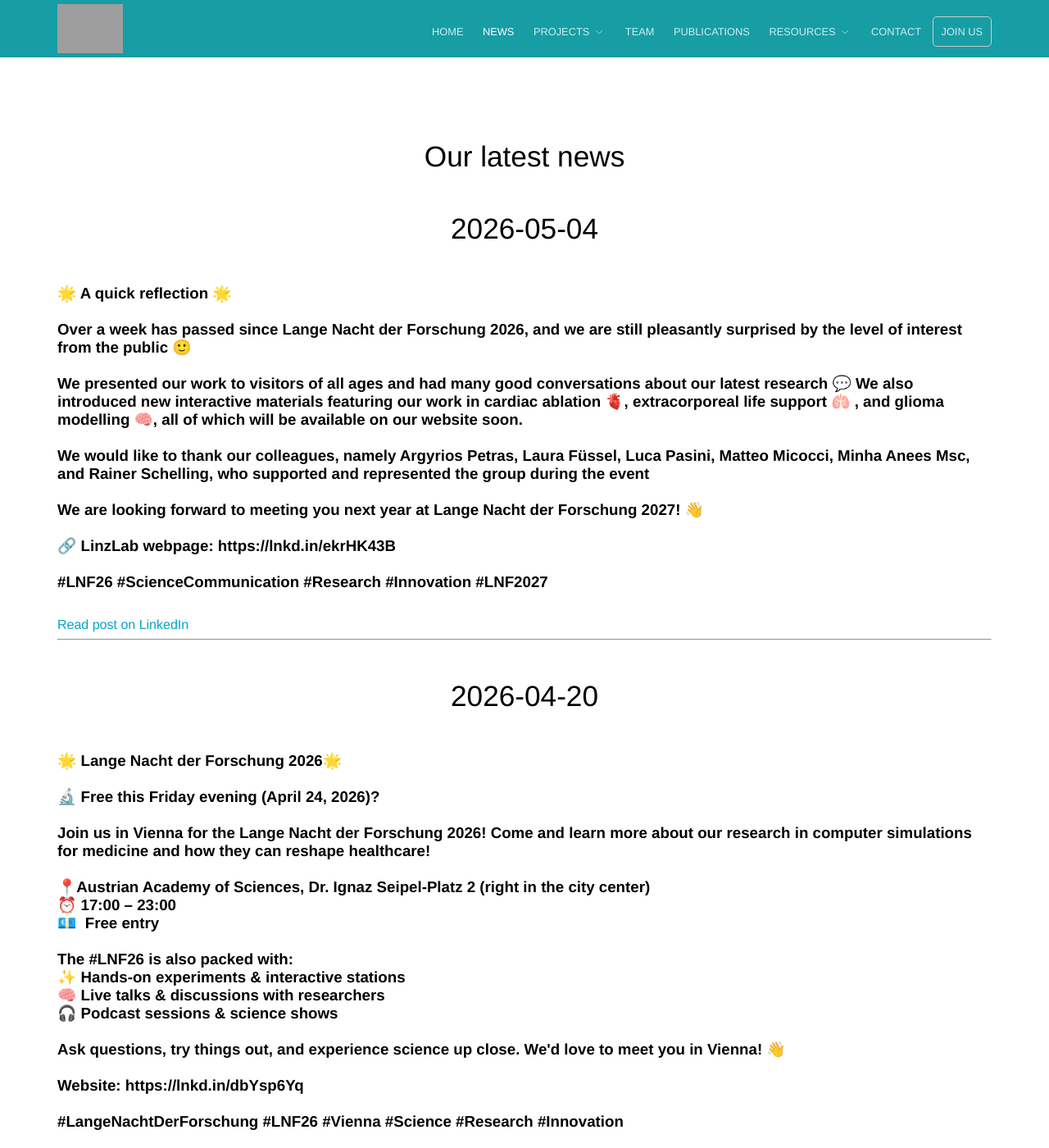
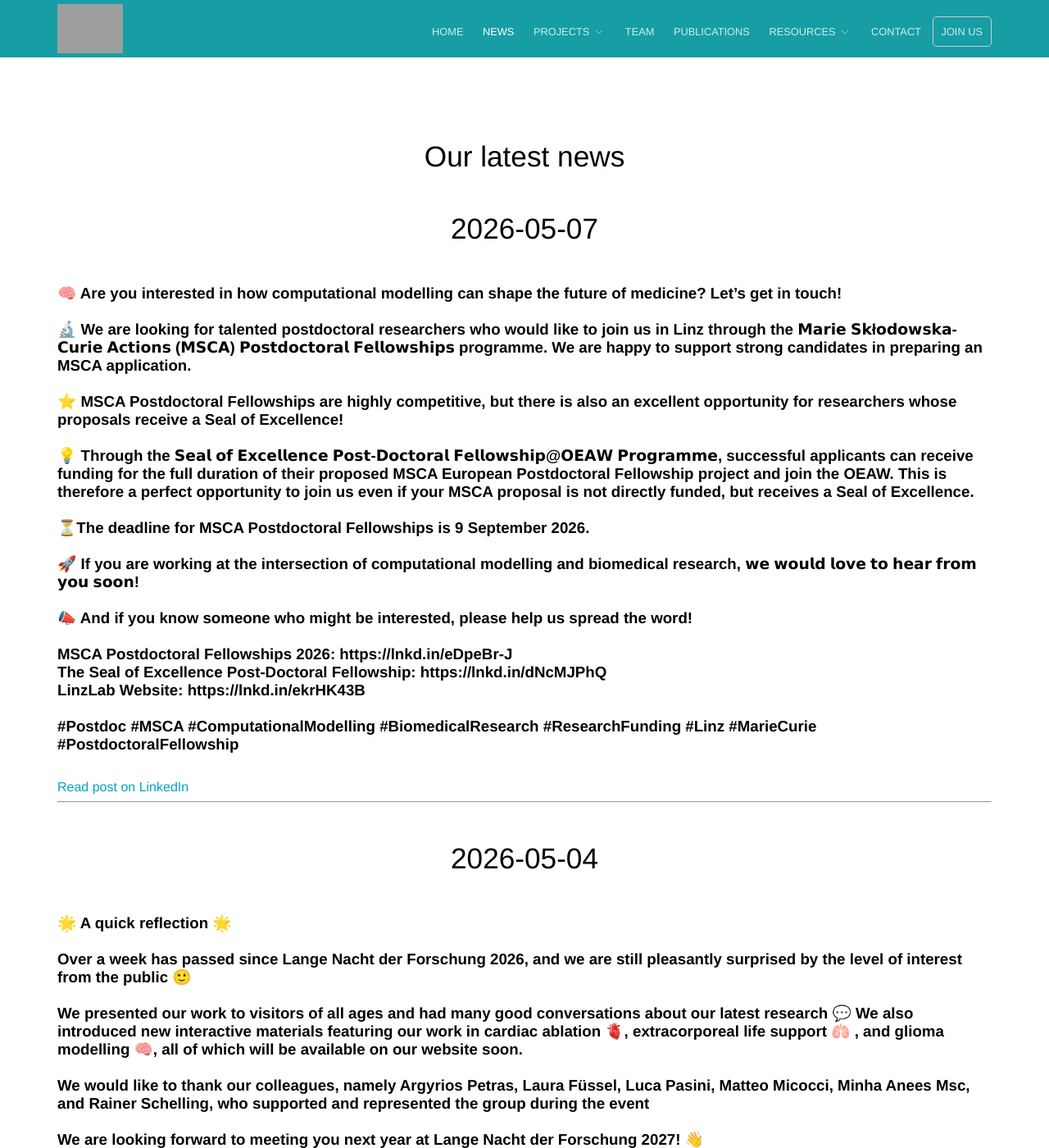
Before and after one commit to linzlabinsilmed/linzlabinsilmed.github.io, a Jekyll site: the page built from news.html, in a window 1280 px wide and 1400 px high. Shown: the whole window at 82% size. Built offline with Jekyll 4.4.1, drawn with Linux system fonts in a browser that asks for light colours; some of the changed text lies outside the part shown; grey boxes are pictures that could not be loaded.

Commit message:
Update LinkedIn feed [auto]

```diff
--- a/_data/linkedin_feed.yml
+++ b/_data/linkedin_feed.yml
@@ -1,3 +1,51 @@
+- title: >-
+    🧠 Are you interested in how computational modelling can shape the future of
+    medicine? Let’s get in touch!
+
+
+    🔬 We are looking for talented postdoctoral researchers who would like to
+    join us in Linz through the 𝗠𝗮𝗿𝗶𝗲 𝗦𝗸ł𝗼𝗱𝗼𝘄𝘀𝗸𝗮-𝗖𝘂𝗿𝗶𝗲
+    𝗔𝗰𝘁𝗶𝗼𝗻𝘀 (𝗠𝗦𝗖𝗔) 𝗣𝗼𝘀𝘁𝗱𝗼𝗰𝘁𝗼𝗿𝗮𝗹 𝗙𝗲𝗹𝗹𝗼𝘄𝘀𝗵𝗶𝗽𝘀
+    programme. We are happy to support strong candidates in preparing an MSCA
+    application.
+
+
+    ⭐ MSCA Postdoctoral Fellowships are highly competitive, but there is also an
+    excellent opportunity for researchers whose proposals receive a Seal of
+    Excellence!
+
+
+    💡 Through the 𝗦𝗲𝗮𝗹 𝗼𝗳 𝗘𝘅𝗰𝗲𝗹𝗹𝗲𝗻𝗰𝗲 𝗣𝗼𝘀𝘁-𝗗𝗼𝗰𝘁𝗼𝗿𝗮𝗹
+    𝗙𝗲𝗹𝗹𝗼𝘄𝘀𝗵𝗶𝗽@𝗢𝗘𝗔𝗪 𝗣𝗿𝗼𝗴𝗿𝗮𝗺𝗺𝗲, successful applicants can
+    receive funding for the full duration of their proposed MSCA European
+    Postdoctoral Fellowship project and join the OEAW. This is therefore a
+    perfect opportunity to join us even if your MSCA proposal is not directly
+    funded, but receives a Seal of Excellence.
+
+
+    ⏳The deadline for MSCA Postdoctoral Fellowships is 9 September 2026.
+
+
+    🚀 If you are working at the intersection of computational modelling and
+    biomedical research, 𝘄𝗲 𝘄𝗼𝘂𝗹𝗱 𝗹𝗼𝘃𝗲 𝘁𝗼 𝗵𝗲𝗮𝗿 𝗳𝗿𝗼𝗺 𝘆𝗼𝘂
+    𝘀𝗼𝗼𝗻!
+
+
+    📣 And if you know someone who might be interested, please help us spread
+    the word!
+
+
+    MSCA Postdoctoral Fellowships 2026: https://lnkd.in/eDpeBr-J
+
+    The Seal of Excellence Post-Doctoral Fellowship: https://lnkd.in/dNcMJPhQ
+
+    LinzLab Website: https://lnkd.in/ekrHK43B
+
+
+    #Postdoc #MSCA #ComputationalModelling #BiomedicalResearch #ResearchFunding
+    #Linz #MarieCurie #PostdoctoralFellowship
+  url: https://www.linkedin.com/posts/linz-lab-for-in-silico-medical-interventions_postdoc-msca-computationalmodelling-activity-7458123704724639744-xKAj
+  published: 2026-05-07
 - title: >-
     🌟 A quick reflection 🌟
 
@@ -295,53 +343,3 @@
     Digital Twins!
   url: https://www.linkedin.com/posts/linz-lab-for-in-silico-medical-interventions_join-us-in-kobe-this-june-to-share-your-activity-7420490983882240000-W9qa
   published: 2026-01-23
-- title: >-
-    ⏳ Final Call for Abstracts: CMBE2026 Minisymposium
-
-
-    There is less than one month left to submit your work for our upcoming
-    minisymposium at the 9th International Conference on Computational and
-    Mathematical Biomedical Engineering (CMBE2026) in Kobe, Japan.
-
-
-    📍 MS4: Personalization and Uncertainty Quantification in Digital Twins for
-    Medical Applications
-
-
-    As we move toward high-fidelity digital twins in healthcare, addressing the
-    challenges of patient-specific tuning and the quantification of uncertainty
-    is more critical than ever. We invite you to contribute your latest research
-    to our MS4.
-
-
-    Key Details:
-
-    📅 Submission Deadline: 16 February 2026
-
-    🗓️ Conference Dates: 22 – 24 June 2026
-
-    🌏 Location: Kobe International Conference Center, Japan
-
-    🔗 Submit here: https://lnkd.in/dPcwVYjq
-
-
-    Organizers:
-
-    • Argyrios Petras (RICAM)
-
-    • Matthias G. (Medical University of Graz)
-
-    • Elias Karabelas (University of Graz, NumeriCor GmbH)
-
-    • Sebastian Brandstäter (University of the Bundeswehr Munich)
-
-
-    We look forward to seeing your innovative work and connecting with you in
-    Kobe this summer! 🇯🇵
-
-
-    #CMBE2026 #BiomedicalEngineering #DigitalTwins #UncertaintyQuantification
-    #ComputationalMedicine #MedTech #CallForAbstracts #Research
-    #ScientificComputing
-  url: https://www.linkedin.com/posts/linz-lab-for-in-silico-medical-interventions_matteo-joins-our-team-a-warm-welcome-activity-7415044659510501377-3MNE
-  published: 2026-01-08
```
